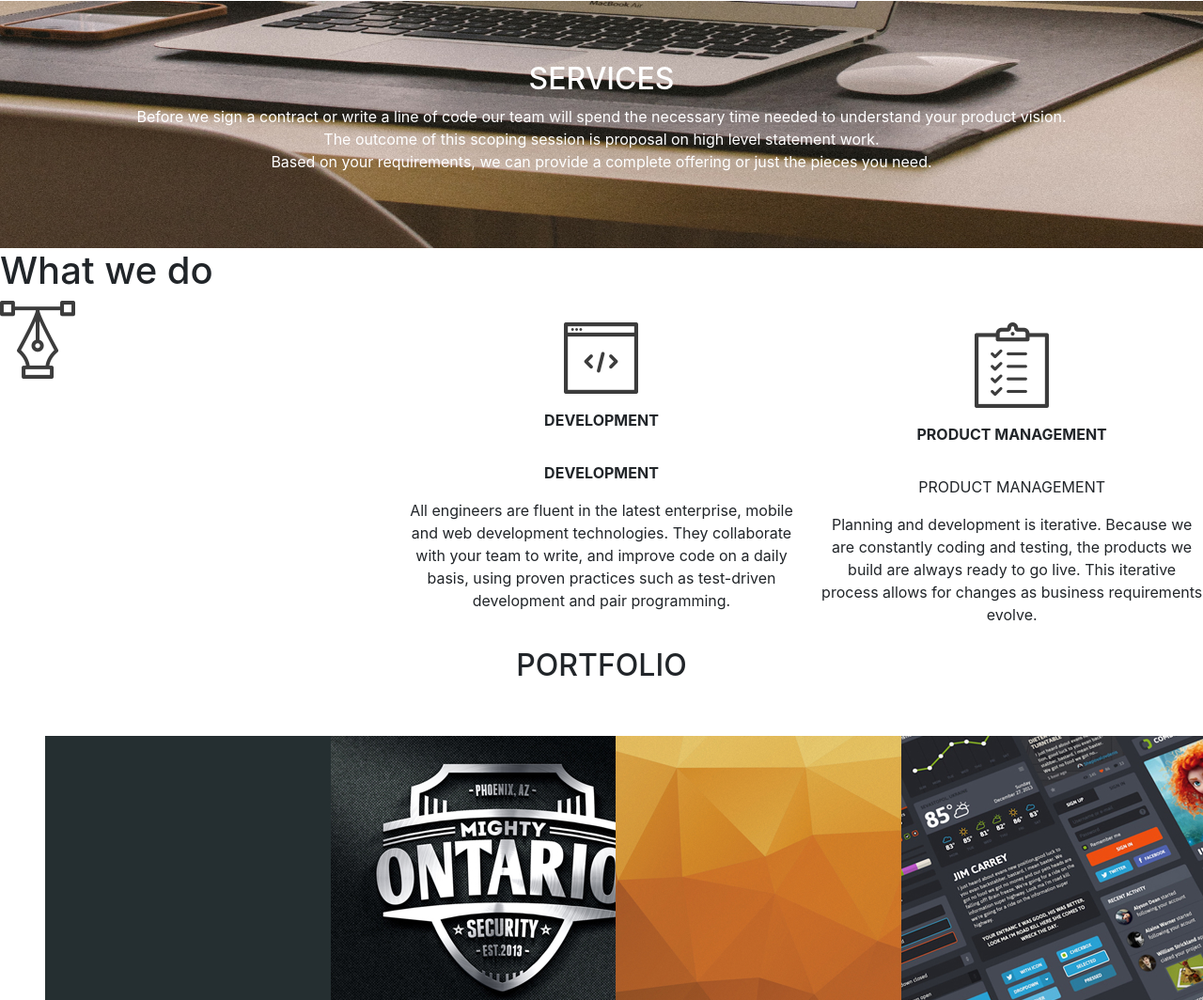
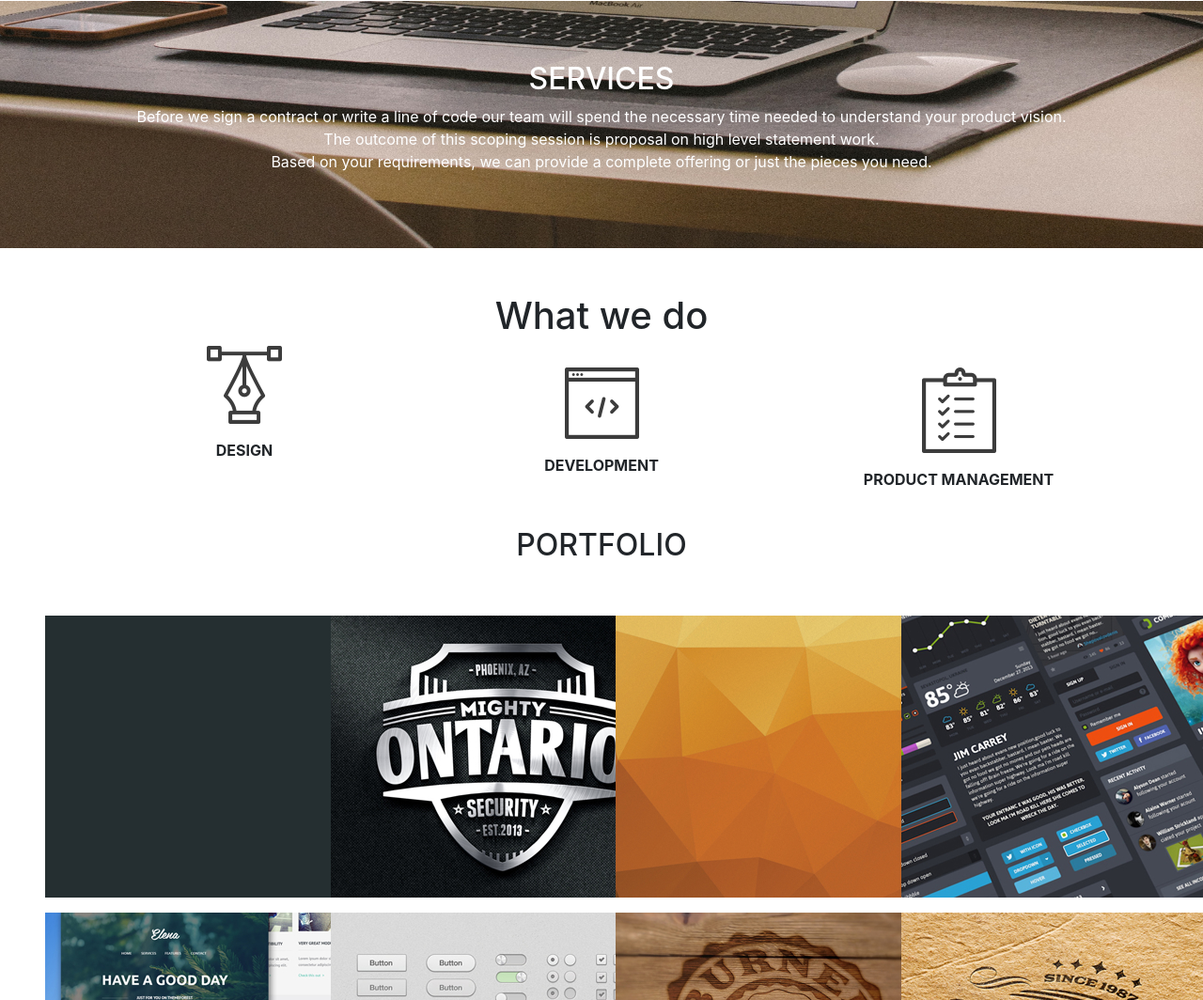
Before and after one commit to nyagamatias/Delani-studio, a plain HTML site: page index.html in a window 1280 px wide. Shown: the part 981-2045 px from the top of the page at 94% size. Drawn offline with nearby package versions, Linux system fonts and the light colour scheme.

Commit message:
add final changes

```diff
--- a/index.html
+++ b/index.html
@@ -12,7 +12,7 @@
         integrity="sha384-ggOyR0iXCbMQv3Xipma34MD+dH/1fQ784/j6cY/iJTQUOhcWr7x9JvoRxT2MZw1T" crossorigin="anonymous">
 
     <link rel="stylesheet" href="./js/css/style.css">
-    <link rel="stylesheet" href="./js/script.js">
+    <!-- <link rel="stylesheet" href="./js/script.js"> -->
     <title>Delani studio</title>
 </head>
 
@@ -45,26 +45,16 @@
             Based on your requirements, we can provide a complete offering or just the pieces you need.
         </P>
     </section>
-    <section class="what-we-do">
-        <h1>What we do</h1>
+    <section class="what-we-do container text-center">
+        <h1 class="text-center pt-5">What we do</h1>
         <div class="row">
             <div class="col-md-4">
-                <div id="img1">
+                <div id="image1">
                     <img src="./images/design_icon.png" alt="">
+                    <p class="font-weight-bold mt-3">DESIGN</p>
                 </div>
-                <div class="wrt">
-                    <!-- <p class="font-weight-bold mt-3">DESIGN</p> -->
-                    <div id="p1">
-                        <p class="font-weight-bold">DESIGN</p>
-                        <p>Our design practice offers a full range of services including brand strategy, interaction and
-                         visual design and user experience testing.</p>
-                    </div>
-                </div>
-            </div>
 
-
-
-                <!-- <div id="p1">
+                <div id="p1">
                     <p>
                     <p class="font-weight-bold">DESIGN</p>
                     Our design practice offers a full range of services including brand strategy, interaction and
@@ -73,32 +63,34 @@
                     <p>Throughout your project, our designers create and implement visual design and workflows, solicit
                         user feedback and work with you to make sure what gets built is what is needed.</p>
                 </div>
-            </div> -->
-
-            <div class="col-md-4 btn btn " id="design">
+            </div>
+            <div class="col-md-4 btn btn ">
                 <div class="container p-3" id="image2">
                     <img src="./images/dev_icon.png" alt="">
                     <p class="font-weight-bold mt-3">DEVELOPMENT</p>
                 </div>
-                <div id="p1">
+                <div id="p2">
                     <p class="font-weight-bold">DEVELOPMENT</p>
                     <p>All engineers are fluent in the latest enterprise, mobile and web development technologies.
-                        They collaborate with your team to write, and improve code on a daily basis, using proven practices such as test-driven development and pair programming. </p>
+                        They collaborate with your team to write, and improve code on a daily basis, using proven
+                        practices such as test-driven development and pair programming. </p>
 
                 </div>
             </div>
-            <div class="col-md-4 btn btn " id="design">
+            <div class="col-md-4 btn btn ">
                 <div class="container p-3" id="image3">
                     <img src="./images/product_icon.png" alt="">
                     <p class="font-weight-bold mt-3">PRODUCT MANAGEMENT</p>
                 </div>
-                <div id="p1">
-                    <p>PRODUCT MANAGEMENT</p>
-                    <p>Planning and development is iterative. Because we are constantly coding and testing, the products we build are always ready to go live.
-                        This iterative process allows for changes as business requirements evolve.
-                    </p>
+                <div id="p3">
+                    <p class="font-weight-bold mt-3">PRODUCT MANAGEMENT</p>
+                    <p>Planning and development is iterative. Because we are constantly coding and testing, the products
+                        we build are always ready to go live.
+                        This iterative process allows for changes as business requirements evolve.</p>
+
                 </div>
             </div>
+
         </div>
     </section>
     <div class="portfolio">
@@ -145,10 +137,10 @@
                     <div class="form-group">
                         <textarea class="form-control" aria-label="With textarea" rows="8"
                             placeholder="Your message here.."></textarea>
-                            <button type="submit" class="btn btn-primary p-2">Send message</button>
-                            <div class="error-message"></div>
-                            <div class="sent-message">
-                    </div>
+                        <button type="submit" class="btn btn-primary p-2">Send message</button>
+                        <div class="error-message"></div>
+                        <div class="sent-message">
+                        </div>
                 </form>
             </div>
         </section>
@@ -181,6 +173,7 @@
         <script src="https://stackpath.bootstrapcdn.com/bootstrap/4.3.1/js/bootstrap.min.js"
             integrity="sha384-JjSmVgyd0p3pXB1rRibZUAYoIIy6OrQ6VrjIEaFf/nJGzIxFDsf4x0xIM+B07jRM"
             crossorigin="anonymous"></script>
+        <script src="./js/script.js"></script>
 </body>
 
 </html>
--- a/js/css/style.css
+++ b/js/css/style.css
@@ -52,3 +52,6 @@ textarea{
 .contacttext-center{
     color: white;
 }
+#p1, #p2, #p3{
+    display: none;
+}
--- a/js/script.js
+++ b/js/script.js
@@ -1,5 +1,5 @@
-$(document).ready(function (){
-    $("#img1"). click(function (){
+$(document).ready(function () {
+    $("#image1").click(function () {
         $("#p1").toggle();
         $("#image1").toggle();
     })
```
Lines whose indentation alone changed are shown as unchanged.
